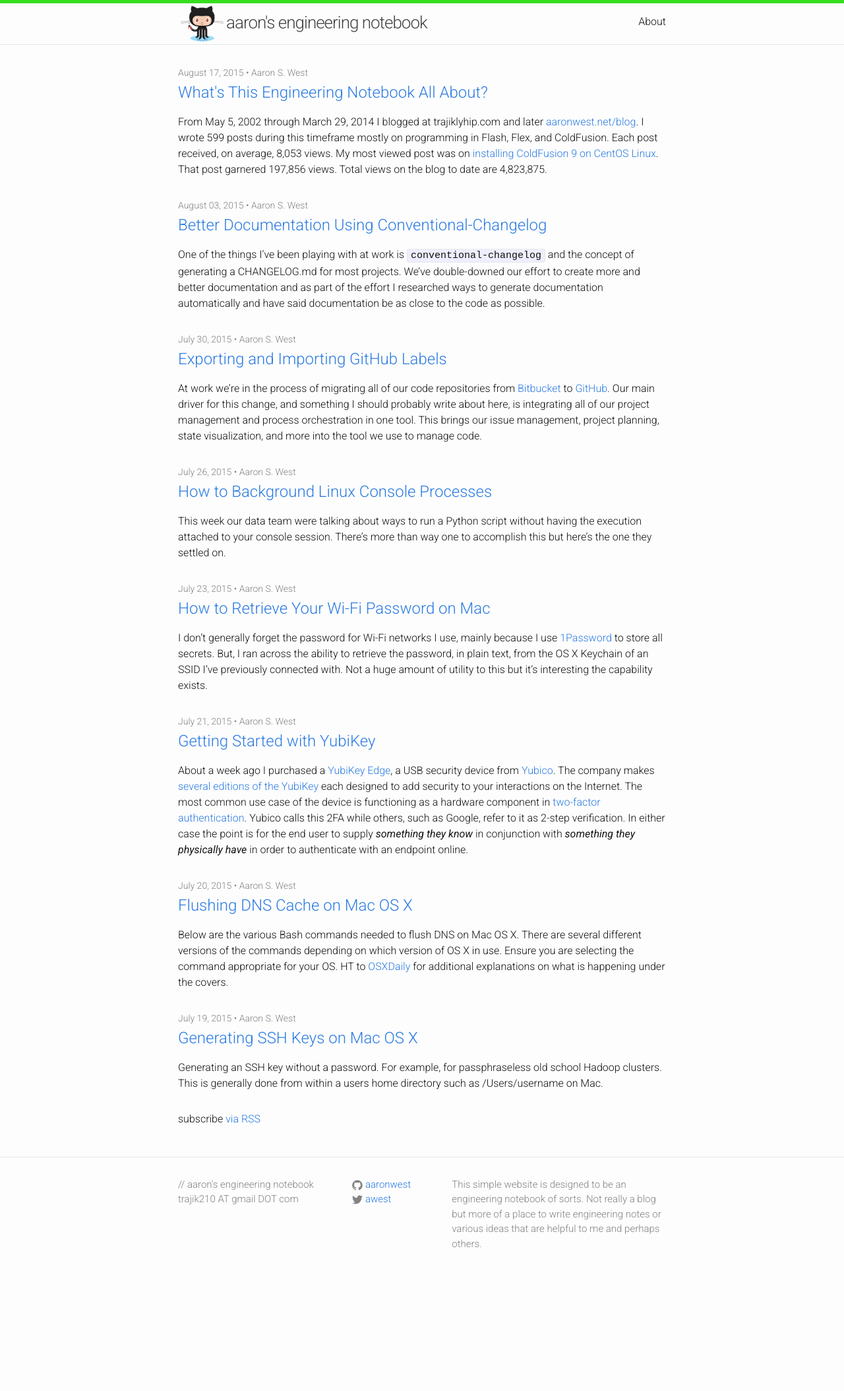
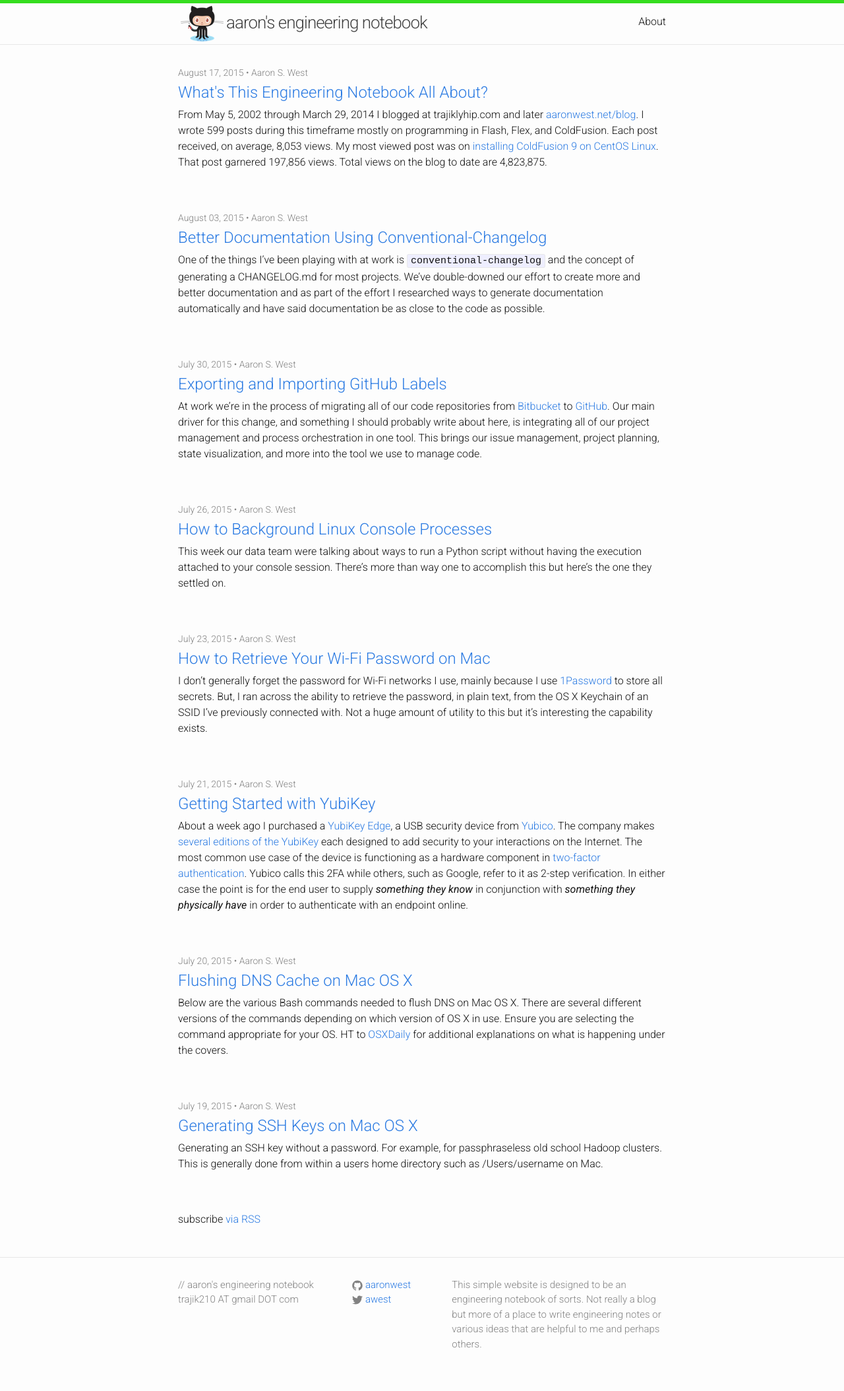
Before and after one commit to aaronwest/aaronwest.github.io, a Jekyll site: the page built from index.html, in a window 1280 px wide. Shown: the whole page at 66% size. Built offline with Jekyll 4.4.1, drawn with Linux system fonts in a browser that asks for light colours; Markdown is read by kramdown in place of the engine named in the settings; before the commit the page ends 1956 px from its top, so only the background shows below that.

Commit message:
fix(index): fix spacing in each post on the index page
Add extra spacing between posts.
Lessen spacing between title and date in each list item.

```diff
--- a/_sass/_layout.scss
+++ b/_sass/_layout.scss
@@ -174,7 +174,7 @@
     list-style: none;
 
     > li {
-        margin-bottom: $spacing-unit;
+        margin-bottom: $spacing-unit * 2;
     }
 }
 
@@ -186,6 +186,7 @@
 .post-link {
     display: block;
     font-size: 24px;
+    height: $spacing-unit / 1.2;
 }
 
 
```
